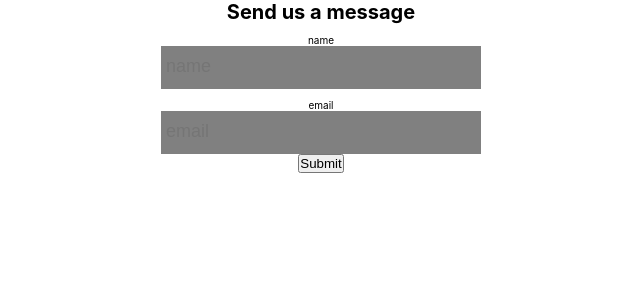
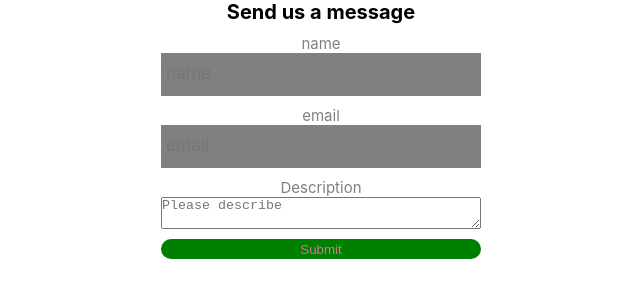
Before and after one commit to AllanRaf/support-form, a React (Create React App) app: page / in a window 1280 px wide. Shown: the top 300 px of the page, without its empty margins (319-959 px from the left). Built offline with nearby package versions, Linux system fonts and the light colour scheme.

Commit message:
feat: add description field

```diff
--- a/src/pages/SupportForm/SupportForm.tsx
+++ b/src/pages/SupportForm/SupportForm.tsx
@@ -1,10 +1,16 @@
-import React from "react";
+import React, { useState } from "react";
 import { withRouter, RouteComponentProps } from "react-router-dom";
-import { Field, Form, Formik, ErrorMessage } from "formik";
+import { Field, Form, Formik, FormikHelpers, ErrorMessage } from "formik";
 import styled from "styled-components";
 import { supportFormValidation } from "./supportFormValidation";
 
 type SupportFormProps = RouteComponentProps;
+
+interface FormValues {
+  name: string;
+  email: string;
+  description: string;
+}
 
 const SupportForm: React.FunctionComponent<SupportFormProps> = ({
   history,
@@ -13,6 +19,13 @@ const SupportForm: React.FunctionComponent<SupportFormProps> = ({
     name: "",
     email: "",
     description: "",
+  };
+  const [supportData, setSupportData] = useState(initialValues);
+
+  const handleSubmit = (values: FormValues) => {
+    console.log("submitting", values);
+    setSupportData(values);
+    // history.replace("/contactsent");
   };
   return (
     <SupportFormContainer>
@@ -25,21 +38,18 @@ const SupportForm: React.FunctionComponent<SupportFormProps> = ({
           setTimeout(() => {
             alert(JSON.stringify(values, null, 2));
             setSubmitting(false);
+            handleSubmit(values);
           }, 400);
         }}
       >
         {({ isSubmitting }) => (
           <Form>
-            {/*          <Field type="text" name="name" />
-
-            <ErrorMessage name="name" component="div" /> */}
-
             <Field name="name">
               {({
                 field, // { name, value, onChange, onBlur }
               }) => (
                 <InputContainer>
-                  <label>name</label>
+                  <UserInputLabel>name</UserInputLabel>
                   <UserInput type="text" placeholder="name" {...field} />
                 </InputContainer>
               )}
@@ -47,20 +57,32 @@ const SupportForm: React.FunctionComponent<SupportFormProps> = ({
             <ErrorMessage name="name" component={ErrorContainer} />
 
             <Field name="email">
-              {({
-                field, // { name, value, onChange, onBlur }
-              }) => (
+              {({ field }) => (
                 <InputContainer>
-                  <label>email</label>
+                  <UserInputLabel>email</UserInputLabel>
                   <UserInput type="email" placeholder="email" {...field} />
                 </InputContainer>
               )}
             </Field>
             <ErrorMessage name="email" component={ErrorContainer} />
 
-            <button type="submit" disabled={isSubmitting}>
+            <Field name="description">
+              {({ field }) => (
+                <InputContainer>
+                  <UserInputLabel>Description</UserInputLabel>
+                  <UserInputDescription
+                    name="description"
+                    placeholder="Please describe"
+                    {...field}
+                  />
+                </InputContainer>
+              )}
+            </Field>
+            <ErrorMessage name="description" component={ErrorContainer} />
+
+            <SubmitButton type="submit" disabled={isSubmitting}>
               Submit
-            </button>
+            </SubmitButton>
           </Form>
         )}
       </Formik>
@@ -95,7 +117,28 @@ const UserInput = styled.input`
   border-bottom: 2px solid grey;
 `;
 
+const UserInputLabel = styled.label`
+  color: grey;
+  font-size: 1.5rem;
+`;
+
 const ErrorContainer = styled.div`
   font-size: 1.5rem;
   color: red;
 `;
+
+const SubmitButton = styled.button`
+  height: 2rem;
+  margin-top: 1rem;
+  border-radius: 1rem;
+  border-width: 0;
+  width: 25%;
+  outline: none;
+  background-color: green;
+  color: palevioletred;
+`;
+
+const UserInputDescription = styled.textarea`
+  width: 25%;
+  color: black;
+`;
--- a/src/pages/SupportForm/supportFormValidation.ts
+++ b/src/pages/SupportForm/supportFormValidation.ts
@@ -7,4 +7,9 @@ export const supportFormValidation = yup.object().shape({
     .label("Email")
     .email("Email address must be valid")
     .required("Email address must not be left blank"),
+
+  description: yup
+    .string()
+    .label("description")
+    .required("Description must not be blank"),
 });
```
